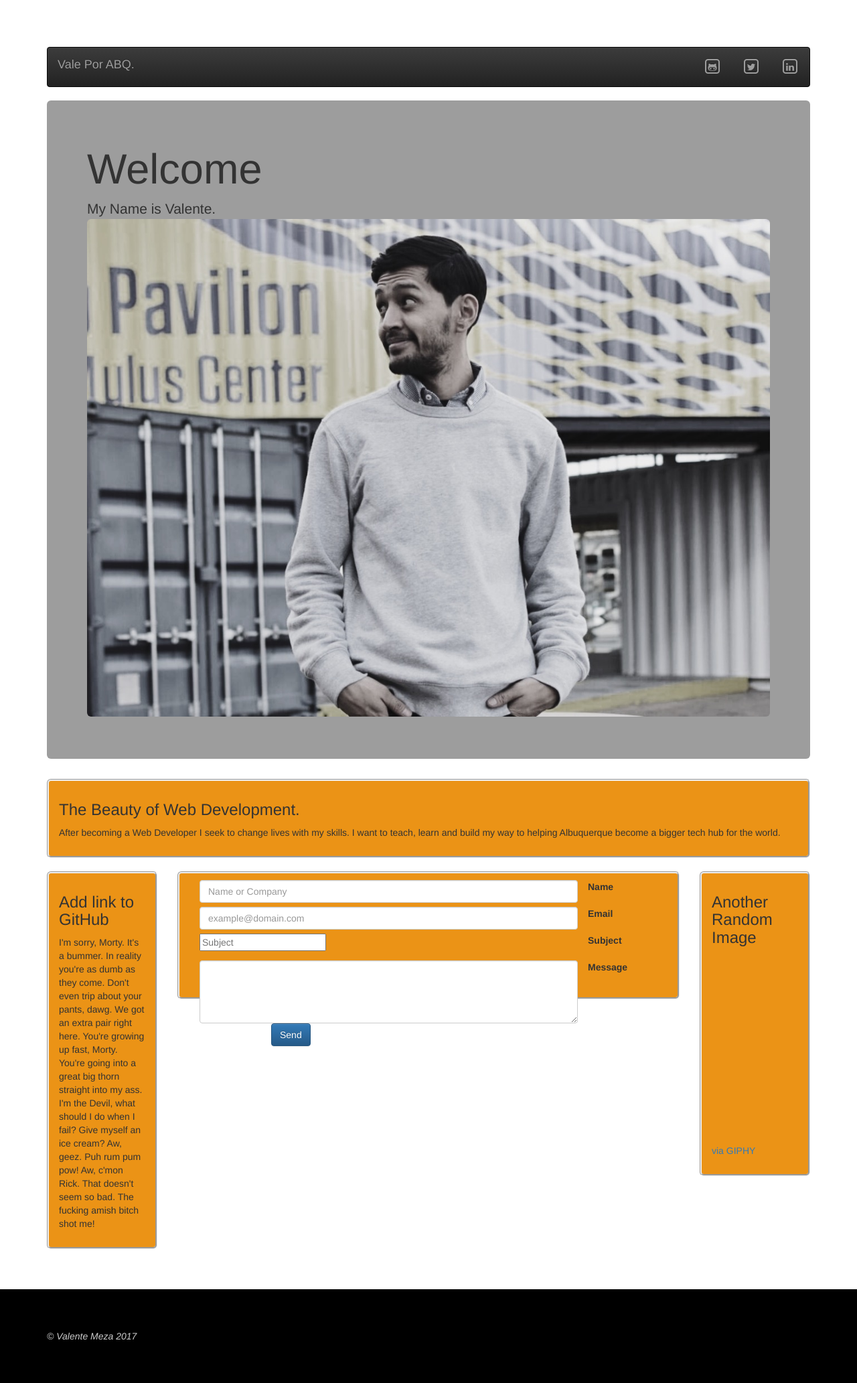
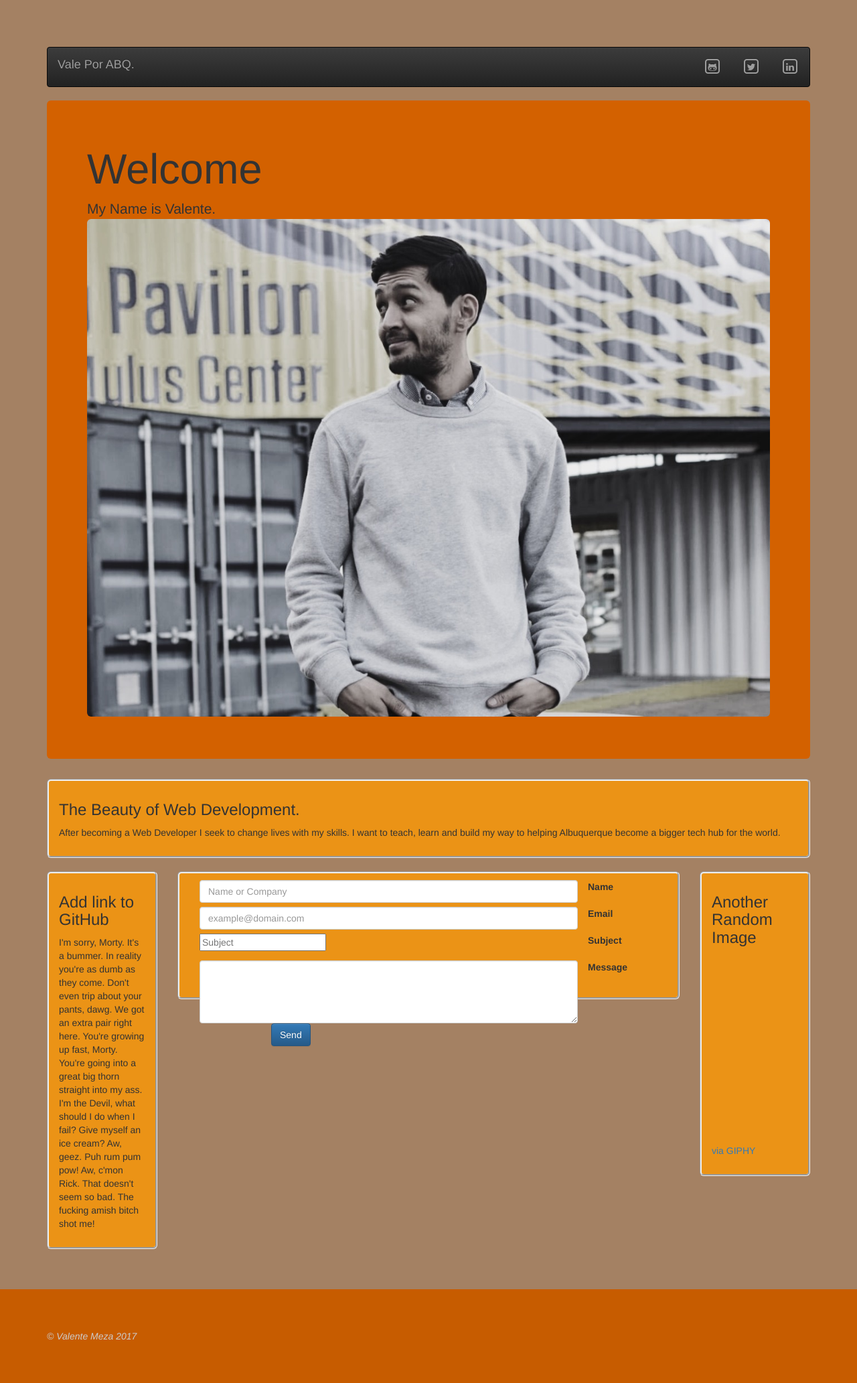
Before and after one commit to ValeMeza/my-pwp-Valente, a PHP site: page / in a window 1280 px wide. Shown: the whole page at 67% size. Run offline with PHP 8.4, Linux system fonts and the light colour scheme; some libraries are stand-ins or nearby versions; grey boxes are pictures that could not be loaded.

Commit message:
background colors added

```diff
--- a/public_html/css/style.css
+++ b/public_html/css/style.css
@@ -2,7 +2,7 @@ header {
     margin-top: 20px;
 }
 .jumbotron {
-    background-color: #9d9d9d;
+    background-color: #d36100;
 }
 
 .heading {
@@ -15,13 +15,14 @@ header {
 
 body {
     margin: auto;
+    background: #a48163;
     border: 25px;
     padding-top: 50px;
 
 }
 
 footer {
-    background-color: black;
+    background-color: #c75c00;
     color: #cccccc;
     font-style: italic;
     margin-top: 40px;
```
